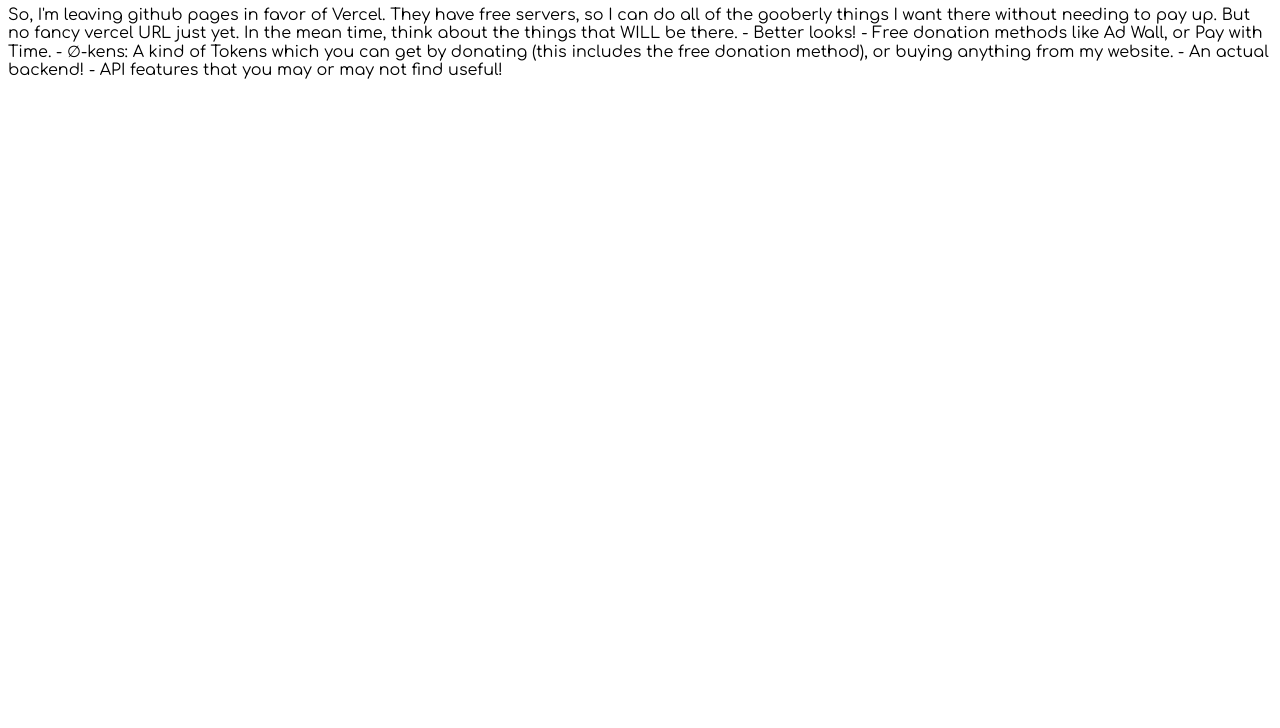
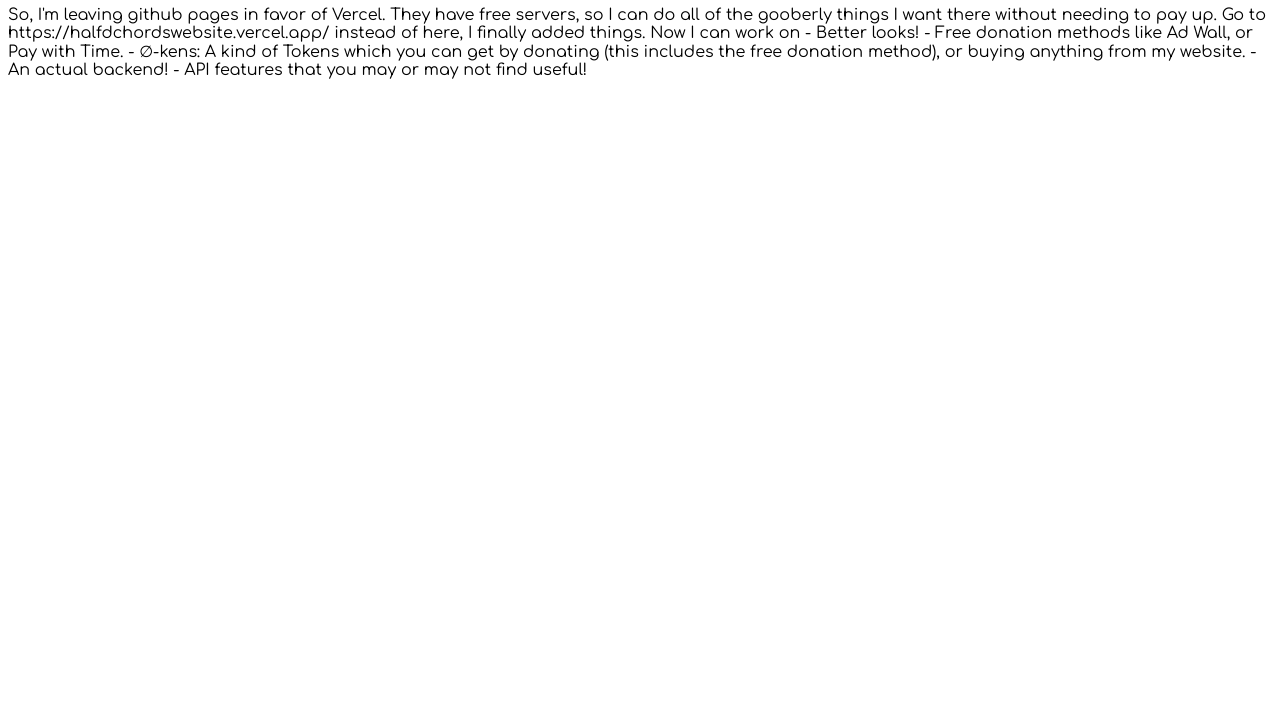
Before and after one commit to TheSpiralOfPowah/thespiralofpowah.github.io, a plain HTML site: page index.html in a window 1280 px wide. Shown: the part 72-800 px from the top of the page. Drawn offline with Linux system fonts and the light colour scheme.

Commit message:
Update index.html

```diff
--- a/index.html
+++ b/index.html
@@ -19,7 +19,10 @@
 <body>
 <h1>Goodbye, cruel github!</h1>
 <p>
-    So, I'm leaving github pages in favor of Vercel. They have free servers, so I can do all of the gooberly things I want there without needing to pay up. But no fancy vercel URL just yet. In the mean time, think about the things that WILL be there.
+    So, I'm leaving github pages in favor of Vercel. They have free servers, so I can do all of the gooberly things I want there without needing to pay up.
+    Go to https://halfdchordswebsite.vercel.app/ instead of here, I finally added things.
+
+    Now I can work on
 
     - Better looks!
     - Free donation methods like Ad Wall, or Pay with Time.
```
